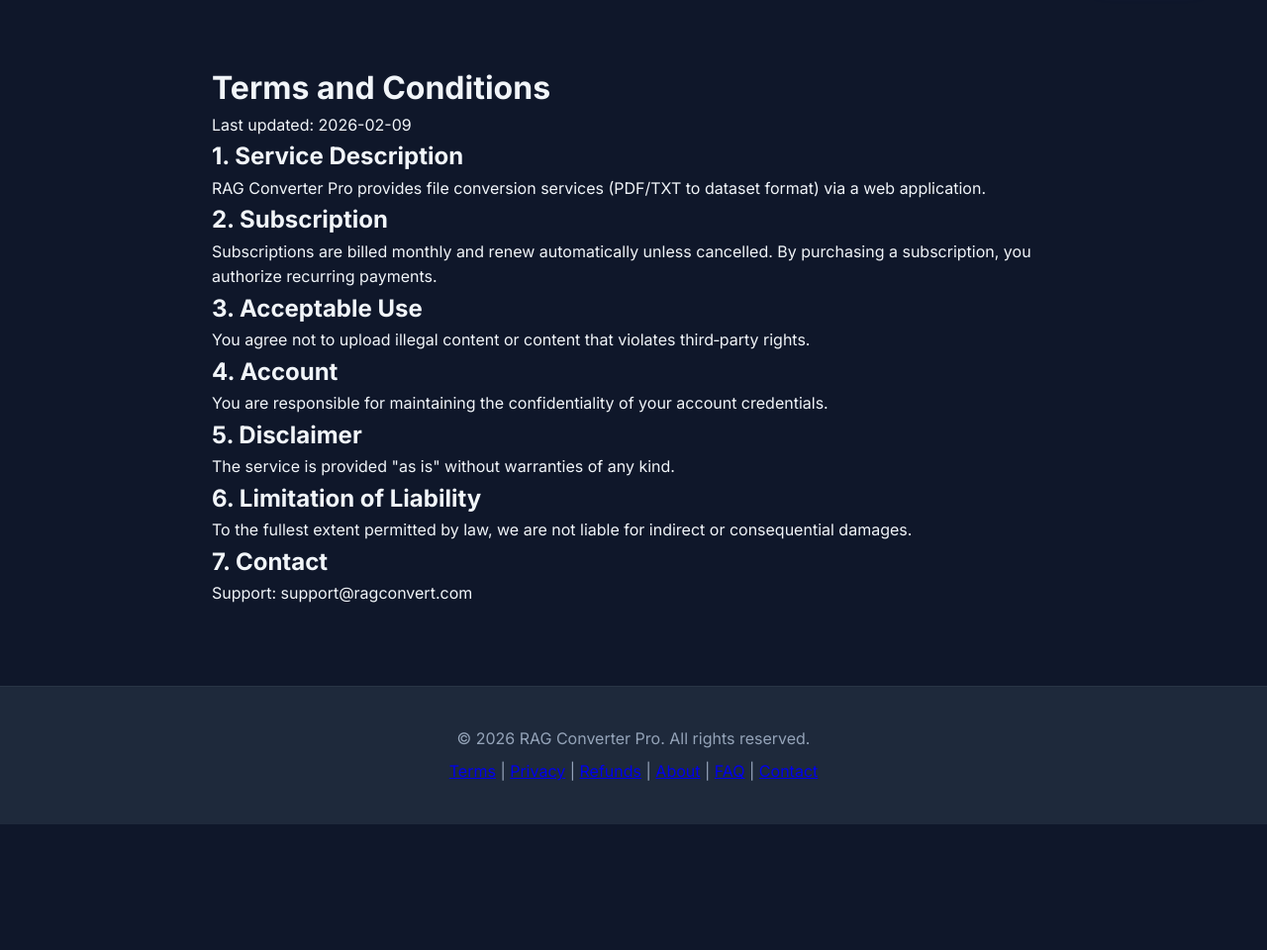
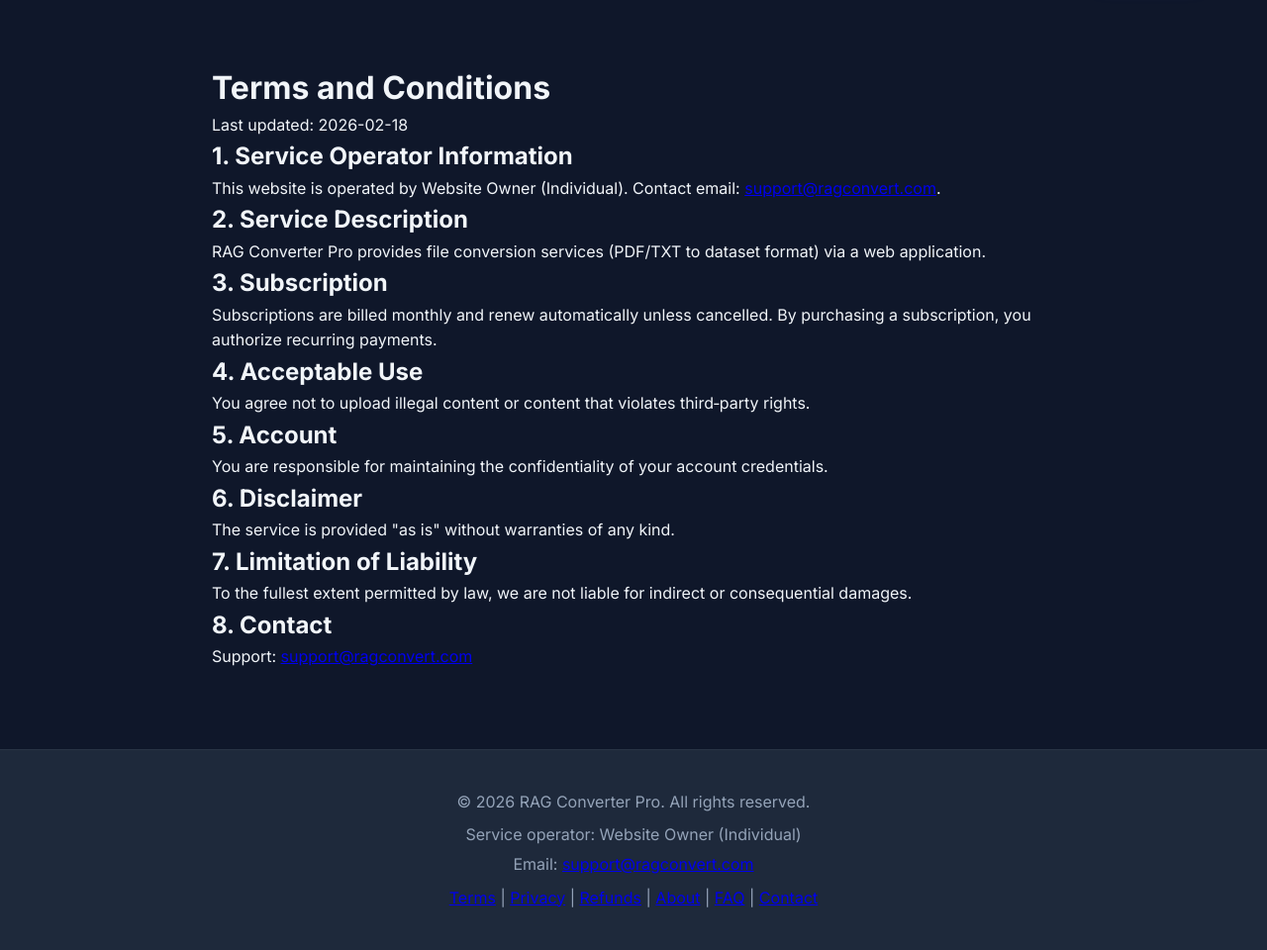
Before and after one commit to valera277/-rag-converter-pro-, a Flask app: page /terms-and-conditions in a window 1280 px wide. Shown: the part 83-1043 px from the top of the page at 99% size. Before the commit the page ends 916 px from the top, so only its background shows below. Run offline with Flask 3, Linux system fonts and the light colour scheme; some libraries are stand-ins or nearby versions.

Commit message:
Add transparent individual operator details for ads compliance

```diff
--- a/app/__init__.py
+++ b/app/__init__.py
@@ -74,9 +74,23 @@
     @app.context_processor
     def inject_canonical_url():
         path = request.path or '/'
+        operator_info = {
+            'name': app.config.get('SERVICE_OPERATOR_NAME', ''),
+            'status': app.config.get('SERVICE_OPERATOR_STATUS', ''),
+            'email': app.config.get('SERVICE_OPERATOR_EMAIL', ''),
+            'phone': app.config.get('SERVICE_OPERATOR_PHONE', ''),
+            'address': app.config.get('SERVICE_OPERATOR_ADDRESS', ''),
+            'country': app.config.get('SERVICE_OPERATOR_COUNTRY', ''),
+            'hours': app.config.get('SERVICE_OPERATOR_HOURS', ''),
+            'tax_id': app.config.get('SERVICE_OPERATOR_TAX_ID', ''),
+            'registry_id': app.config.get('SERVICE_OPERATOR_REGISTRY_ID', ''),
+        }
         if canonical_base_url:
-            return {'canonical_url': f"{canonical_base_url}{path}"}
-        return {'canonical_url': request.base_url}
+            return {
+                'canonical_url': f"{canonical_base_url}{path}",
+                'operator_info': operator_info
+            }
+        return {'canonical_url': request.base_url, 'operator_info': operator_info}
 
     # ===== BLUEPRINT REGISTRATION =====
 
--- a/app/templates/base.html
+++ b/app/templates/base.html
@@ -78,6 +78,18 @@
         <div class="container">
             <p>&copy; 2026 RAG Converter Pro. All rights reserved.</p>
             <p style="margin-top: 8px;">
+                Service operator: {{ operator_info.name }}
+                {% if operator_info.status %}({{ operator_info.status }}){% endif %}
+                {% if operator_info.country %}, {{ operator_info.country }}{% endif %}
+            </p>
+            {% if operator_info.address %}
+            <p style="margin-top: 4px;">Address: {{ operator_info.address }}</p>
+            {% endif %}
+            <p style="margin-top: 4px;">
+                Email: <a href="mailto:{{ operator_info.email }}">{{ operator_info.email }}</a>
+                {% if operator_info.phone %} | Phone: {{ operator_info.phone }}{% endif %}
+            </p>
+            <p style="margin-top: 8px;">
                 <a href="{{ url_for('main.terms_and_conditions') }}">Terms</a>
                 | <a href="{{ url_for('main.privacy_policy') }}">Privacy</a>
                 | <a href="{{ url_for('main.refund_policy') }}">Refunds</a>
--- a/app/templates/legal/refund_policy.html
+++ b/app/templates/legal/refund_policy.html
@@ -6,7 +6,7 @@
 <div style="padding-top: 120px;">
     <div class="container" style="max-width: 900px;">
         <h1>Refund Policy</h1>
-        <p>Last updated: 2026-02-11</p>
+        <p>Last updated: 2026-02-18</p>
 
         <h2>1. Refund window</h2>
         <p>Refund requests must be submitted within 14 days of the transaction date.</p>
@@ -20,7 +20,7 @@
         <p>You can cancel your subscription at any time. Cancellation stops future renewals.</p>
 
         <h2>4. Contact</h2>
-        <p>Refund and billing support: support@ragconvert.com</p>
+        <p>Refund and billing support: <a href="mailto:{{ operator_info.email }}">{{ operator_info.email }}</a>{% if operator_info.phone %}, {{ operator_info.phone }}{% endif %}</p>
     </div>
 </div>
 {% endblock %}
--- a/app/templates/legal/terms_and_conditions.html
+++ b/app/templates/legal/terms_and_conditions.html
@@ -6,28 +6,35 @@
 <div style="padding-top: 120px;">
     <div class="container" style="max-width: 900px;">
         <h1>Terms and Conditions</h1>
-        <p>Last updated: 2026-02-09</p>
+        <p>Last updated: 2026-02-18</p>
 
-        <h2>1. Service Description</h2>
+        <h2>1. Service Operator Information</h2>
+        <p>
+            This website is operated by {{ operator_info.name }}{% if operator_info.status %} ({{ operator_info.status }}){% endif %}.
+            Contact email: <a href="mailto:{{ operator_info.email }}">{{ operator_info.email }}</a>{% if operator_info.phone %}, phone: {{ operator_info.phone }}{% endif %}.
+            {% if operator_info.address %}Address: {{ operator_info.address }}.{% endif %}
+        </p>
+
+        <h2>2. Service Description</h2>
         <p>RAG Converter Pro provides file conversion services (PDF/TXT to dataset format) via a web application.</p>
 
-        <h2>2. Subscription</h2>
+        <h2>3. Subscription</h2>
         <p>Subscriptions are billed monthly and renew automatically unless cancelled. By purchasing a subscription, you authorize recurring payments.</p>
 
-        <h2>3. Acceptable Use</h2>
+        <h2>4. Acceptable Use</h2>
         <p>You agree not to upload illegal content or content that violates third‑party rights.</p>
 
-        <h2>4. Account</h2>
+        <h2>5. Account</h2>
         <p>You are responsible for maintaining the confidentiality of your account credentials.</p>
 
-        <h2>5. Disclaimer</h2>
+        <h2>6. Disclaimer</h2>
         <p>The service is provided "as is" without warranties of any kind.</p>
 
-        <h2>6. Limitation of Liability</h2>
+        <h2>7. Limitation of Liability</h2>
         <p>To the fullest extent permitted by law, we are not liable for indirect or consequential damages.</p>
 
-        <h2>7. Contact</h2>
-        <p>Support: support@ragconvert.com</p>
+        <h2>8. Contact</h2>
+        <p>Support: <a href="mailto:{{ operator_info.email }}">{{ operator_info.email }}</a></p>
     </div>
 </div>
 {% endblock %}
```
Also changed, not shown: app/config.py (+12 -0 lines), app/templates/about.html (+8 -0 lines), app/templates/contact.html (+20 -3 lines), app/templates/legal/privacy_policy.html (+13 -7 lines).
